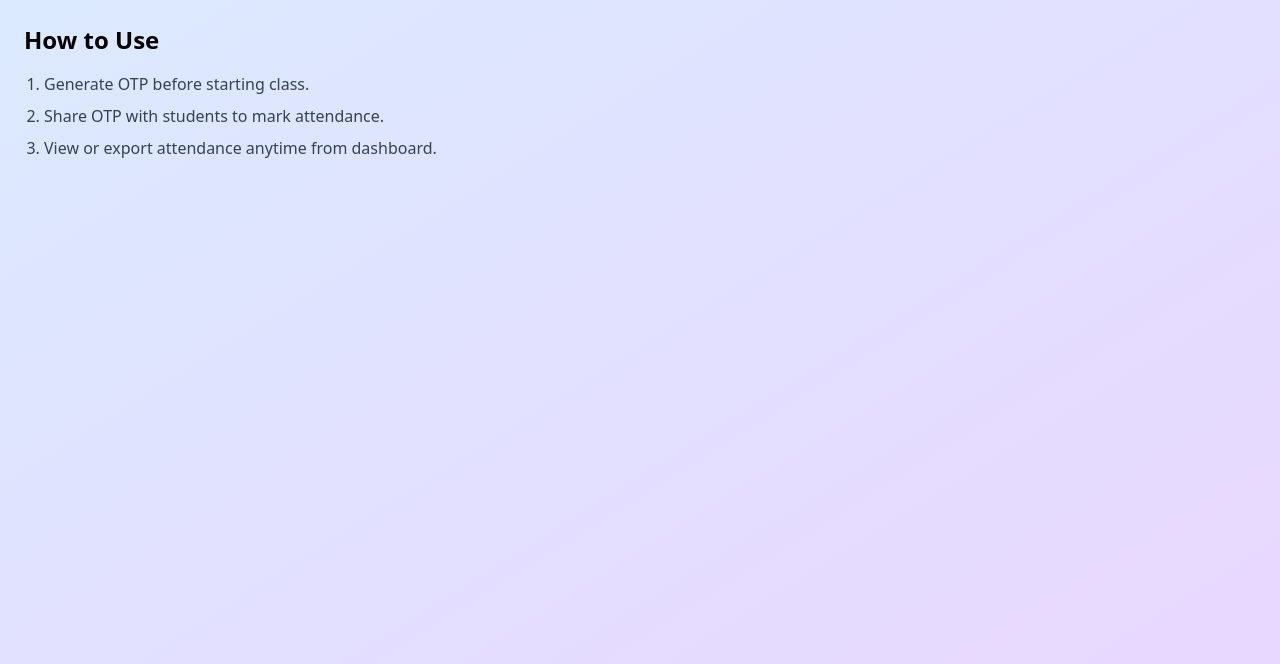
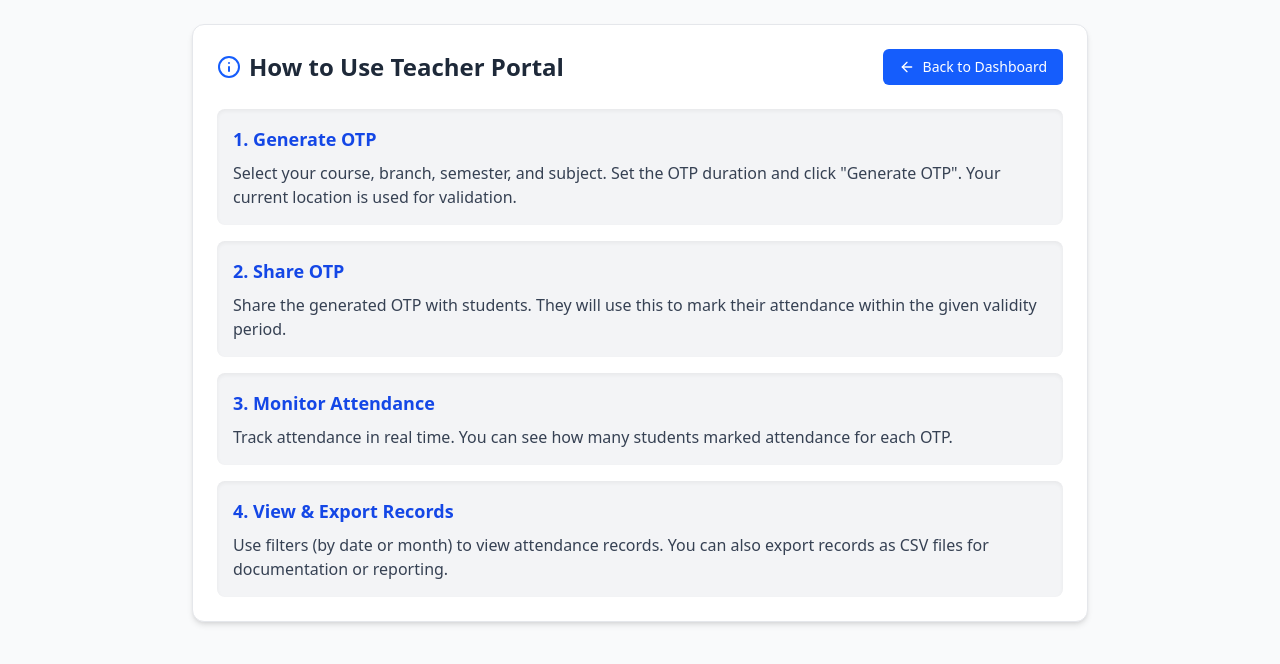
Before and after one commit to rickypanu/uietfrontend, a React (Vite) app: page /teacher/about in a window 1280 px wide. Shown: the top 664 px of the page. Built offline with nearby package versions, Linux system fonts and the light colour scheme; no server answers.

Commit message:
teacher profile

```diff
--- a/src/components/TeacherSidebar.jsx
+++ b/src/components/TeacherSidebar.jsx
@@ -1,4 +1,3 @@
-// src/components/TeacherSidebar.jsx
 import { useState } from "react";
 import { NavLink, useNavigate } from "react-router-dom";
 import {
@@ -8,12 +7,9 @@ import {
   LogOut,
   GraduationCap,
   Menu,
-  X,
   ChevronLeft,
   ChevronRight,
 } from "lucide-react";
-// import { useEffect } from "react";
-
 
 const TeacherSidebar = ({ profile }) => {
   const [collapsed, setCollapsed] = useState(false);
@@ -34,16 +30,6 @@ const TeacherSidebar = ({ profile }) => {
       isActive ? "bg-blue-200 font-semibold" : "text-gray-700"
     }`;
 
-//     useEffect(() => {
-//   const handleResize = () => {
-//     if (window.innerWidth >= 640) {
-//       setCollapsed(true);
-//     }
-//   };
-//   window.addEventListener("resize", handleResize);
-//   return () => window.removeEventListener("resize", handleResize);
-// }, []);
-
   return (
     <>
       {/* Mobile Hamburger */}
@@ -58,34 +44,22 @@ const TeacherSidebar = ({ profile }) => {
 
       {/* Sidebar */}
       <div
-        className={`fixed top-0 left-0 z-40 h-full bg-white shadow-lg transition-transform duration-300
+        className={`fixed top-0 left-0 z-40 h-full bg-white shadow-lg transition-all duration-300
           ${mobileOpen ? "translate-x-0" : "-translate-x-full"}
           sm:translate-x-0 sm:static sm:flex
           ${collapsed ? "w-20" : "w-64"}`}
       >
-        {/* <div className="h-full flex flex-col justify-between p-4 mt-10"> */}
-        <div className="h-full flex flex-col p-4  gap-6">
-
-          <div>
-            {/* Top Buttons */}
-            <div className="flex justify-between items-center mb-6">
-              <button
-                onClick={toggleSidebar}
-                className="text-blue-600 hidden sm:block"
-              >
+        <div className="h-full flex flex-col p-4 gap-6 mt-10">
+          {/* Collapse Toggle (only on laptop) */}
+          <div className="hidden sm:flex justify-end">
+            <button onClick={toggleSidebar} className="text-blue-600">
               {collapsed ? <ChevronRight /> : <ChevronLeft />}
-              </button>
-              <button
-                onClick={closeMobileSidebar}
-                className="text-blue-600 sm:hidden"
-              >
-                <X />
             </button>
           </div>
 
           {/* Title */}
           {!collapsed && (
-              <h2 className="text-2xl font-bold text-blue-700 flex items-center gap-2 mb-6mt-15 ">
+            <h2 className="text-2xl font-bold text-blue-700 flex items-center gap-2">
               <GraduationCap className="w-6 h-6" />
               Teacher
             </h2>
@@ -93,7 +67,7 @@ const TeacherSidebar = ({ profile }) => {
 
           {/* Profile */}
           {!collapsed && profile && (
-              <div className="mb-6 mt-10">
+            <div>
               <div className="flex items-center gap-3">
                 <div className="w-10 h-10 rounded-full bg-blue-100 text-blue-700 flex items-center justify-center text-lg font-bold shadow-inner">
                   {profile.full_name?.[0]?.toUpperCase() || "T"}
@@ -108,7 +82,7 @@ const TeacherSidebar = ({ profile }) => {
             </div>
           )}
 
-            {/* Nav Links */}
+          {/* Links + Logout */}
           <div className="space-y-3">
             <NavLink
               to="/teacher/profile"
@@ -136,17 +110,15 @@ const TeacherSidebar = ({ profile }) => {
               <CalendarCheck className="w-5 h-5" />
               {!collapsed && <span>Dashboard</span>}
             </NavLink>
-            </div>
-          </div>
 
-          {/* Logout */}
             <button
               onClick={handleLogout}
-            className="bg-red-500 text-white px-4 py-2 rounded-lg hover:bg-red-600 flex items-center justify-center gap-2 mt-6"
+              className="bg-red-500 text-white px-4 py-2 rounded-lg hover:bg-red-600 flex items-center justify-center gap-2"
             >
               <LogOut className="w-5 h-5" />
               {!collapsed && <span>Logout</span>}
             </button>
+          </div>
         </div>
       </div>
 
--- a/src/pages/TeacherAbout.jsx
+++ b/src/pages/TeacherAbout.jsx
@@ -1,15 +1,52 @@
 // src/pages/TeacherAbout.jsx
 import React from "react";
+import { useNavigate } from "react-router-dom";
+import { ArrowLeft, Info } from "lucide-react";
 
 export default function TeacherAbout() {
+  const navigate = useNavigate();
+
   return (
-    <div className="p-6">
-      <h1 className="text-2xl font-bold mb-4">How to Use</h1>
-      <ol className="list-decimal space-y-2 ml-5 text-gray-700">
-        <li>Generate OTP before starting class.</li>
-        <li>Share OTP with students to mark attendance.</li>
-        <li>View or export attendance anytime from dashboard.</li>
-      </ol>
+    <div className="min-h-screen bg-gray-50 p-6">
+      <div className="max-w-4xl mx-auto bg-white shadow-md rounded-xl p-6 space-y-6 border border-gray-200">
+        {/* Header */}
+        <div className="flex items-center justify-between">
+          <h1 className="text-2xl font-bold text-gray-800 flex items-center gap-2">
+            <Info className="w-6 h-6 text-blue-600" />
+            How to Use Teacher Portal
+          </h1>
+          <button
+            onClick={() => navigate("/teacher")}
+            className="flex items-center gap-2 text-sm bg-blue-600 text-white px-4 py-2 rounded-md hover:bg-blue-700 transition"
+          >
+            <ArrowLeft className="w-4 h-4" />
+            Back to Dashboard
+          </button>
+        </div>
+
+        {/* Guide Steps */}
+        <div className="space-y-4 text-gray-700">
+          <div className="bg-gray-100 p-4 rounded-lg shadow-inner">
+            <h2 className="font-semibold text-lg text-blue-700 mb-2">1. Generate OTP</h2>
+            <p>Select your course, branch, semester, and subject. Set the OTP duration and click "Generate OTP". Your current location is used for validation.</p>
+          </div>
+
+          <div className="bg-gray-100 p-4 rounded-lg shadow-inner">
+            <h2 className="font-semibold text-lg text-blue-700 mb-2">2. Share OTP</h2>
+            <p>Share the generated OTP with students. They will use this to mark their attendance within the given validity period.</p>
+          </div>
+
+          <div className="bg-gray-100 p-4 rounded-lg shadow-inner">
+            <h2 className="font-semibold text-lg text-blue-700 mb-2">3. Monitor Attendance</h2>
+            <p>Track attendance in real time. You can see how many students marked attendance for each OTP.</p>
+          </div>
+
+          <div className="bg-gray-100 p-4 rounded-lg shadow-inner">
+            <h2 className="font-semibold text-lg text-blue-700 mb-2">4. View & Export Records</h2>
+            <p>Use filters (by date or month) to view attendance records. You can also export records as CSV files for documentation or reporting.</p>
+          </div>
+        </div>
+      </div>
     </div>
   );
 }
--- a/src/pages/TeacherDashboard.jsx
+++ b/src/pages/TeacherDashboard.jsx
@@ -138,6 +138,7 @@ export default function TeacherDashboard() {
 }, []);
 
 
+
 const loadTodaysOtps = async () => {
   try {
     const res = await api.get(`/teacher/todays-otps/${employeeId}`);
@@ -168,7 +169,6 @@ useEffect(() => {
       console.error("Failed to fetch profile", err);
     }
   };
-
 
 
 const loadOtps = async () => {
--- a/src/pages/TeacherProfile.jsx
+++ b/src/pages/TeacherProfile.jsx
@@ -1,36 +1,132 @@
-// src/pages/TeacherProfile.jsx
 import React, { useEffect, useState } from "react";
 import api from "../services/api";
+import dayjs from "dayjs";
+import { useNavigate } from "react-router-dom";
+import { X } from "lucide-react";
 
-export default function TeacherProfile() {
+const TeacherProfilePage = () => {
   const [profile, setProfile] = useState(null);
+  const [photoPreview, setPhotoPreview] = useState(null);
   const employeeId = localStorage.getItem("userId");
+  const navigate = useNavigate();
 
   useEffect(() => {
-    async function fetchProfile() {
+    const fetchProfile = async () => {
       try {
         const res = await api.get(`/teacher/profile/${employeeId}`);
         setProfile(res.data);
       } catch (err) {
-        console.error("Failed to load profile", err);
+        console.error("Failed to fetch teacher profile", err);
       }
-    }
-
+    };
     fetchProfile();
   }, [employeeId]);
 
+  const handlePhotoChange = (e) => {
+    const file = e.target.files[0];
+    if (file) {
+      setPhotoPreview(URL.createObjectURL(file));
+    }
+  };
+
+  if (!profile) {
+    return (
+      <div className="min-h-screen flex justify-center items-center text-xl text-gray-500">
+        Loading profile...
+      </div>
+    );
+  }
+
   return (
-    <div className="p-6">
-      <h1 className="text-2xl font-bold mb-4">Teacher Profile</h1>
-      {profile ? (
-        <div className="space-y-3">
-          <p><strong>Name:</strong> {profile.full_name}</p>
-          <p><strong>Email:</strong> {profile.email}</p>
-          <p><strong>Employee ID:</strong> {employeeId}</p>
+    <div className="min-h-screen bg-gray-50 p-4 sm:p-8">
+      <div className="max-w-5xl mx-auto bg-white rounded-3xl shadow-lg p-6 sm:p-10 border border-gray-200 relative">
+        {/* ❌ Close Button */}
+        <button
+          onClick={() => navigate("/teacher")}
+          className="absolute top-4 right-4 text-gray-500 hover:text-red-500 transition"
+          title="Back to Dashboard"
+        >
+          <X className="w-6 h-6" />
+        </button>
+
+        <h1 className="text-3xl sm:text-4xl font-bold text-blue-700 text-center mb-10">
+          Teacher Profile
+        </h1>
+
+        <div className="flex flex-col lg:flex-row items-center lg:items-start gap-10">
+          {/* Profile Photo */}
+          <div className="flex flex-col items-center gap-4">
+            <div className="w-40 h-40 rounded-full bg-gray-100 border border-gray-300 shadow-inner overflow-hidden">
+              {photoPreview ? (
+                <img
+                  src={photoPreview}
+                  alt="Profile"
+                  className="w-full h-full object-cover"
+                />
+              ) : (
+                <div className="w-full h-full flex items-center justify-center text-6xl text-gray-400">
+                  🧑‍🏫
+                </div>
+              )}
+            </div>
+            <input
+              type="file"
+              accept="image/*"
+              className="hidden"
+              id="photoInput"
+              onChange={handlePhotoChange}
+            />
+            <label
+              htmlFor="photoInput"
+              className="px-4 py-2 bg-blue-600 text-white rounded-full text-sm cursor-pointer hover:bg-blue-700 transition"
+            >
+              Upload Photo
+            </label>
+            <p className="text-xs text-gray-500">(Save feature coming soon)</p>
+          </div>
+
+          {/* Profile Details */}
+          <div className="grid grid-cols-1 sm:grid-cols-2 gap-x-10 gap-y-5 text-gray-800 text-base w-full">
+            <div>
+              <span className="font-semibold">Full Name:</span> {profile.full_name}
+            </div>
+            <div>
+              <span className="font-semibold">Email:</span> {profile.email}
+            </div>
+            <div>
+              <span className="font-semibold">Phone:</span> {profile.phone}
+            </div>
+            <div>
+              <span className="font-semibold">DOB:</span>{" "}
+              {dayjs(profile.dob).format("D MMMM YYYY")}
+            </div>
+            <div>
+              <span className="font-semibold">Gender:</span> {profile.gender}
+            </div>
+            <div>
+              <span className="font-semibold">Address:</span> {profile.address}
+            </div>
+            <div>
+              <span className="font-semibold">Employee ID:</span> {profile.employee_id}
+            </div>
+            <div>
+              <span className="font-semibold">Subject:</span> {profile.subject}
+            </div>
+          </div>
         </div>
-      ) : (
-        <p>Loading profile...</p>
-      )}
+
+        {/* Save / Edit Buttons (Coming Soon) */}
+        <div className="text-center mt-10">
+          <button
+            disabled
+            className="px-6 py-2 bg-gray-300 text-gray-600 font-medium rounded-xl shadow cursor-not-allowed"
+          >
+            💾 Save Changes (Coming Soon)
+          </button>
+        </div>
+      </div>
     </div>
   );
-}
+};
+
+export default TeacherProfilePage;
```
Lines whose indentation alone changed are shown as unchanged.
